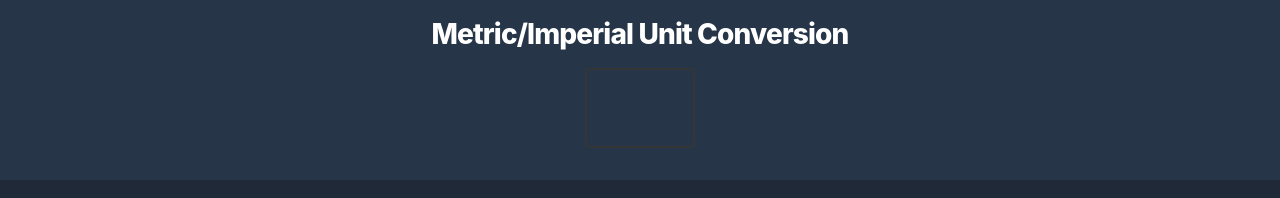
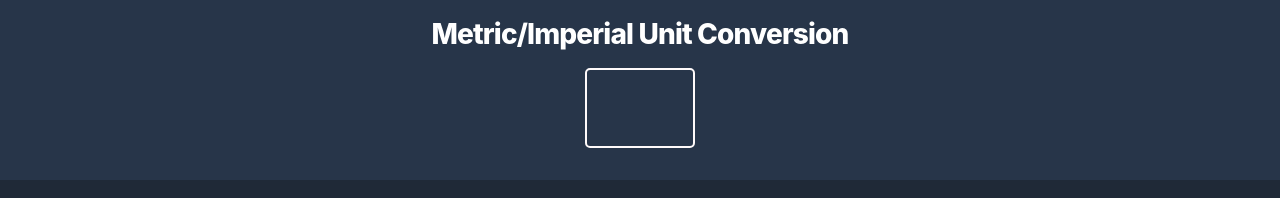
Before and after one commit to mukhammad-yunus/Converter, a plain HTML site: page index.html in a window 1280 px wide. Shown: the top 198 px of the page. Drawn offline with Linux system fonts and the light colour scheme.

Commit message:
Update style.css

```diff
--- a/style.css
+++ b/style.css
@@ -30,7 +30,7 @@ input {
     box-sizing: border-box;
     width: 110px;
     height: 80px;
-    border: 2px solid #353535;
+    border: 2px solid snow;
     border-radius: 5px;
     font-family: 'Inter';
     font-style: normal;
```
